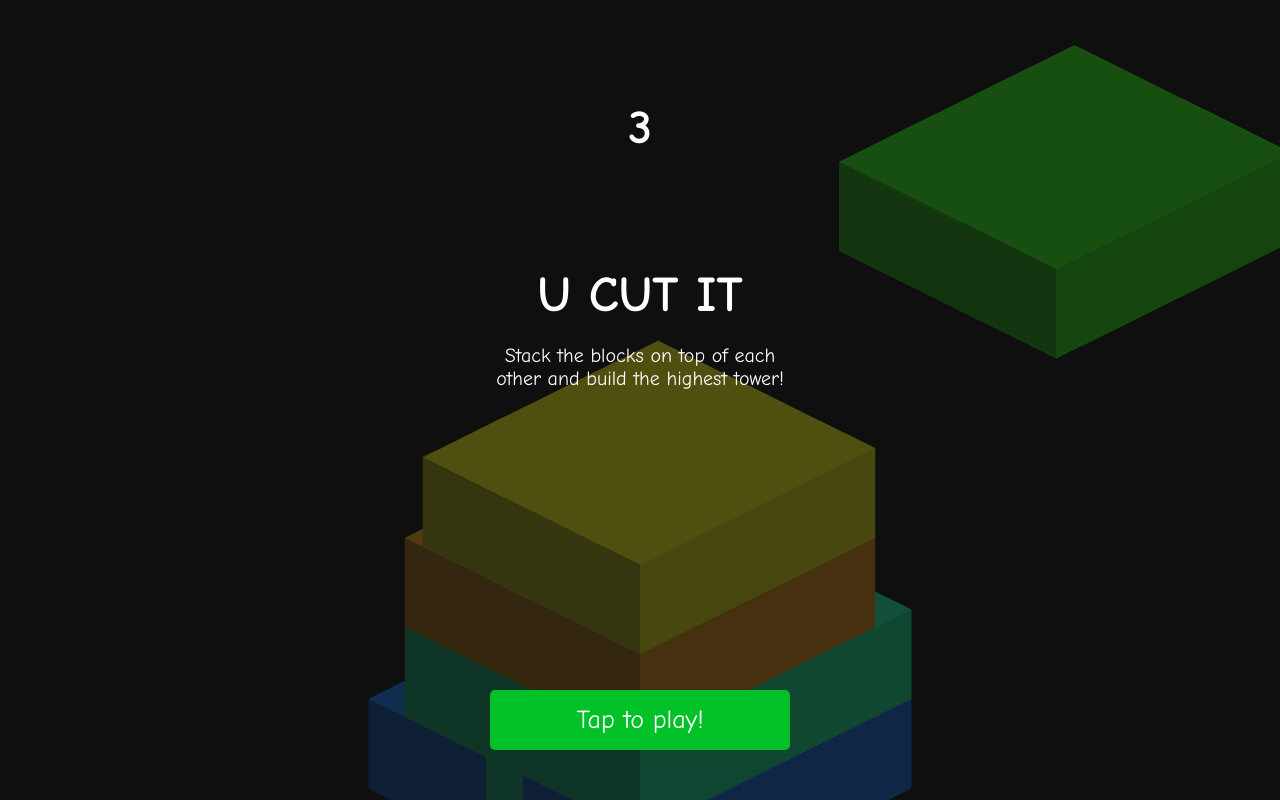
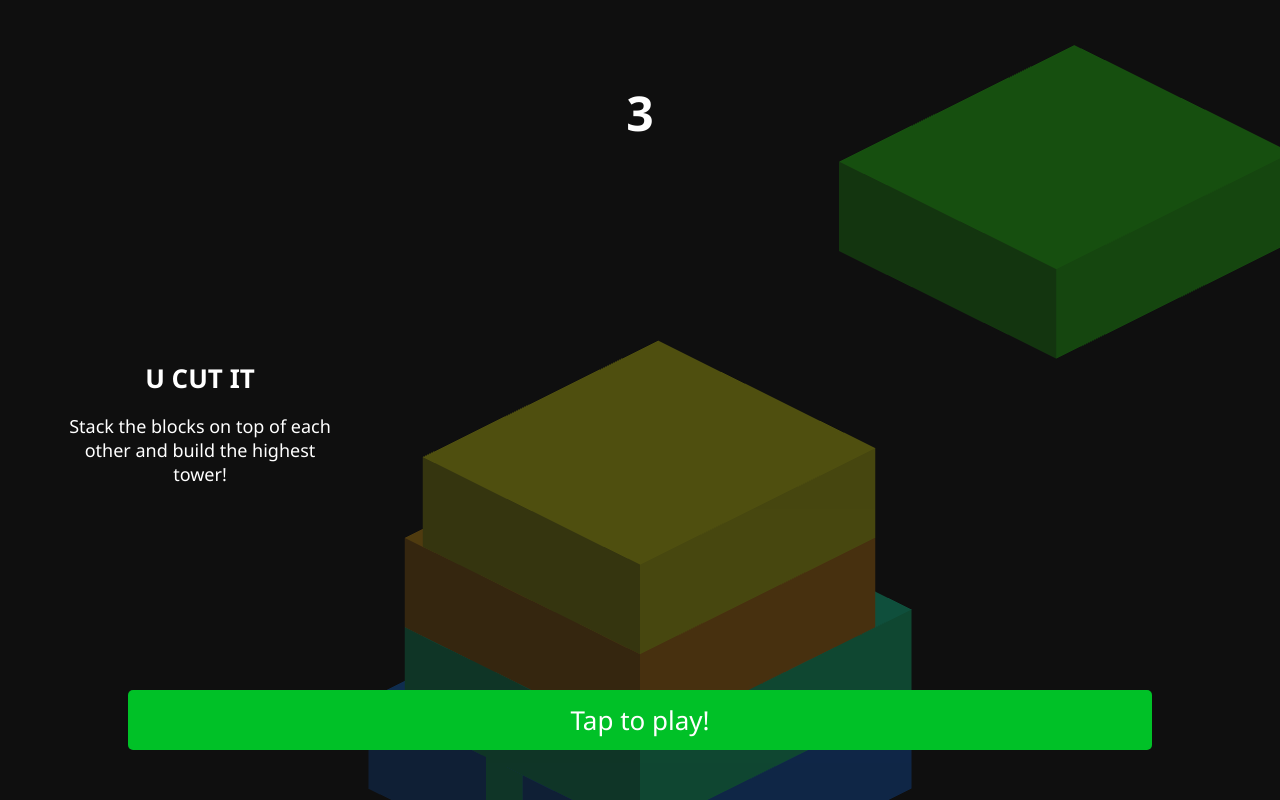
Before and after one commit to ValentinBercaru/ucut.it, a website with bundled scripts: page game/src/index.html in a window 1280 px wide. Built offline with nearby package versions, Linux system fonts and the light colour scheme; animation ran at ten frames a second; what cannon would draw is missing.

Commit message:
Fixed bugs and fonts and alignment

```diff
--- a/game/src/index.html
+++ b/game/src/index.html
@@ -12,16 +12,20 @@
           <h2>U CUT IT</h2>
           <p>Stack the blocks on top of each other and build the highest tower!</p>
         </div>
-        <button class="tapToPlay" id="play">Tap to play!</button>
+        <div class="bottomButton">
+          <button class="tapToPlay" id="play">Tap to play!</button>
+        </div>
       </div>
     </div>
     <div id="results">
       <div class="content">
-          <div class="">
+          <div class="mainMessage">
             <h2>GAME OVER!</h2>
             <p>You missed the block! Better luck next time!</p>
           </div>
-          <button class="tapToPlay" id="replay">Play again!</button>
+          <div class="bottomButton">
+            <button class="tapToPlay" id="replay">Play again!</button>
+          </div>
       </div>
     </div>
     <div id="score">0</div>
--- a/game/src/style.css
+++ b/game/src/style.css
@@ -4,19 +4,15 @@ body {
   margin: 0;
   color: white;
   font-family: "Segoe UI", Tahoma, Geneva, Verdana, sans-serif;
-  font-family: "Comic Sans MS", "Comic Sans", cursive;
 }
 
 #instructions {
   display: none;
 }
 
-#results,
-body #instructions {
+#results, #instructions {
   position: fixed;
   display: flex;
-  align-items: flex-end;
-  justify-content: center;
   height: 100%;
   width: 100%;
   background-color: rgba(20, 20, 20, 0.75);
@@ -28,11 +24,11 @@ a:visited {
 
 #results {
   display: none;
-  cursor: default;
 }
 
 #results .content,
 #instructions .content {
+
   max-width: 300px;
   padding: 50px;
   border-radius: 20px;
@@ -45,16 +41,16 @@ a:visited {
   color: white;
   font-size: 3em;
   font-weight: bold;
-  top: 100px;
+  top: 80px;
 }
 
 .tapToPlay {
   position: relative;
-  left:calc((100% - 100%) / 2);
+  left: calc((100% - 100%) / 2);
   width: 100%;
   height: 60px;
   font: normal normal 26px Verdana;
-  font-family: "Comic Sans MS", "Comic Sans", cursive;
+  font-family: "Segoe UI", Tahoma, Geneva, Verdana, sans-serif;
   border: 0px;
   color: white;
   background: #00c127;
@@ -70,15 +66,29 @@ a:visited {
   padding-left: 10px;
 }
 
-div p {
+.mainMessage {
+  top: calc((100% - 100px) / 2);
   text-align: center;
-  font-size: 20px;
-  margin-bottom: 300px;
+  align-items: center;
+  font-size: 18px;
+  height: auto;
+  margin: 0 auto;
+  padding: 10px;
+  position: relative;
+}
+
+.bottomButton {
+  width: 80%;
+  left: calc((100% - 80%) / 2);
+  bottom: 50px;
+  text-align: center;
+  align-items: center;
+  font-size: 18px;
+  position: absolute;
 }
 
 div h2 {
   text-align: center;
-  font: normal bold 50px Verdana;
-  font-family: "Comic Sans MS", "Comic Sans", cursive;
+  font: normal bold 26px "Segoe UI", Tahoma, Geneva, Verdana, sans-serif;
   margin: 0px;
 }
```
